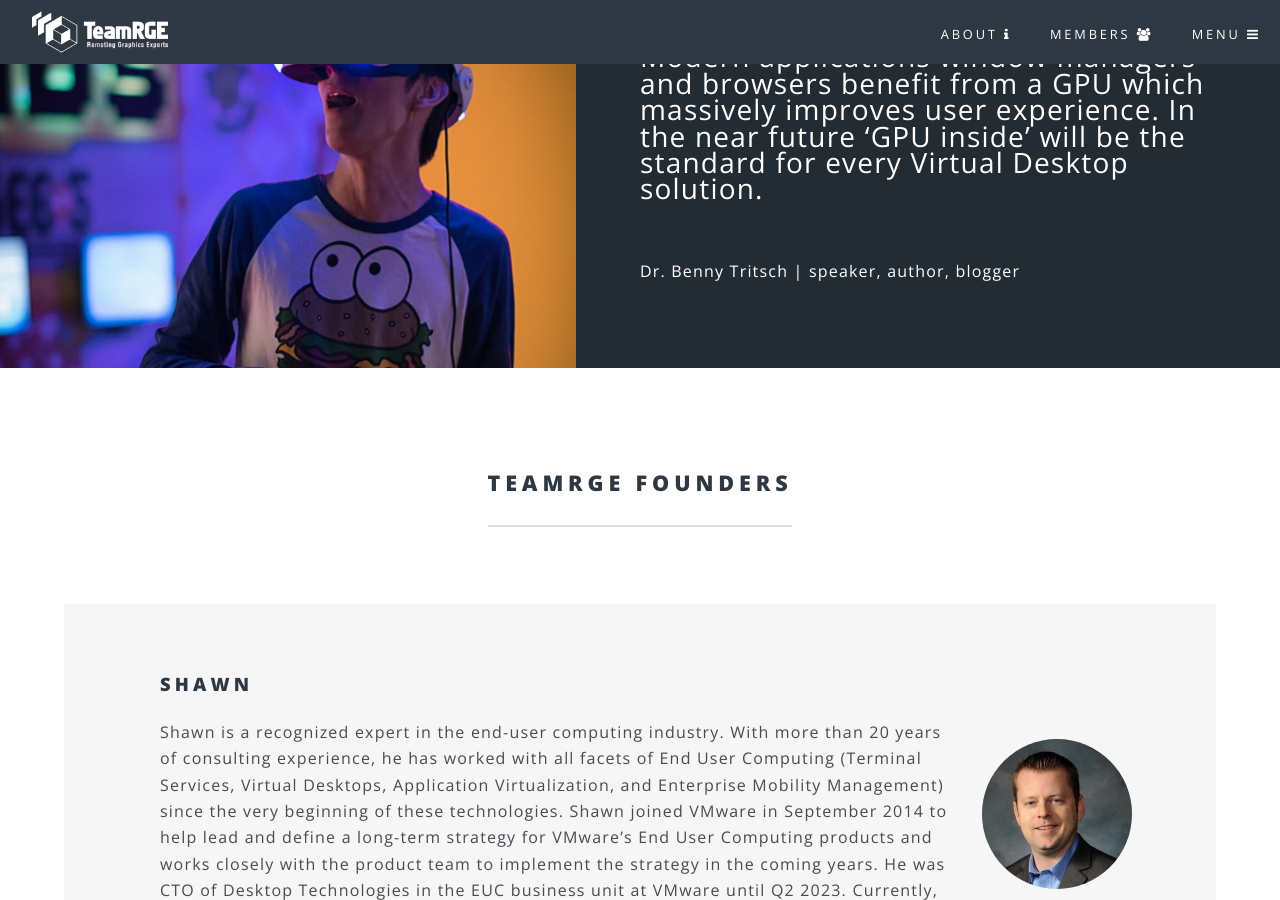
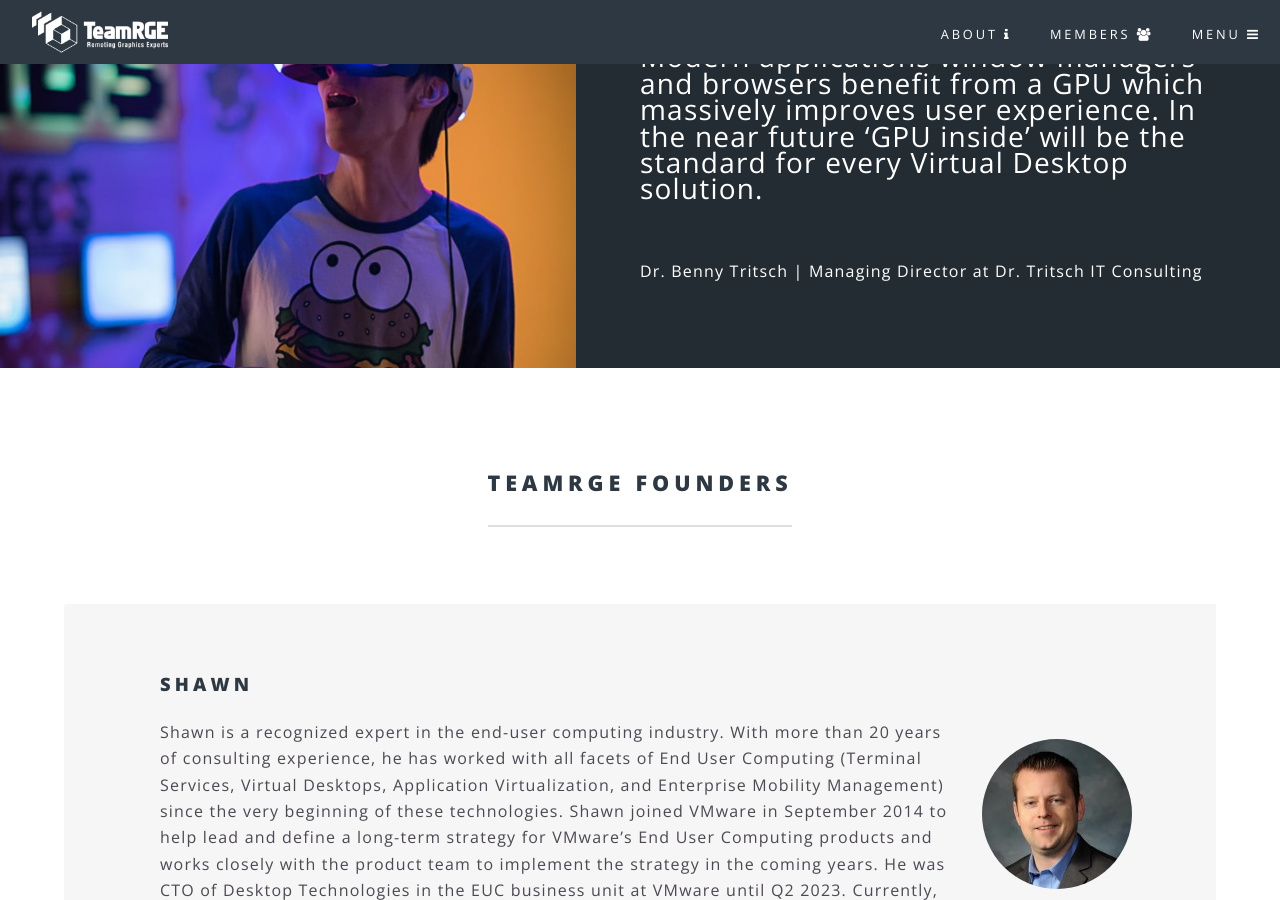
Before and after one commit to TeamRGE/teamrge-website, a Jekyll site: the page built from index.html, in a window 1280 px wide and 900 px high, scrolled down 2133 px. Built offline with Jekyll 4.4.1, drawn with Linux system fonts in a browser that asks for light colours; some of the changed text lies outside the part shown.

Commit message:
Updated titles of Benny

```diff
--- a/_config.yml
+++ b/_config.yml
@@ -39,8 +39,8 @@
   benny:
     name: Benny
     display_name: Dr. Benny Tritsch
-    company: ControlUp
-    title: Technical Evangelist
+    company: Dr. Tritsch IT Consulting
+    title: Managing Director
     picture: assets/images/members/benny.png
     page: benny-tritsch
     social:
--- a/index.html
+++ b/index.html
@@ -49,7 +49,7 @@
 								<div class="quote">
 									<p>Modern applications window managers and browsers benefit from a GPU which massively improves user experience. In the near future ‘GPU inside’ will be the standard for every Virtual Desktop solution.</p>
 								</div>
-								<p>Dr. Benny Tritsch | speaker, author, blogger</p>
+								<p>Dr. Benny Tritsch | Managing Director at Dr. Tritsch IT Consulting</p>
 							</div>
 						</section>
 					</section>
@@ -75,7 +75,7 @@
 									<div class="picture">
 										<img src="assets/images/members/benny.png" alt="" />
 									</div>
-									<p>Dr. Benny Tritsch is a Subject Matter Expert in modern workplace designs, graphics remoting and end-user experience analysis. In his role as a technical evangelist and principal consultant he works with customers and partners across Europe and North America. With his EUC Score toolset, Benny introduces user-centric quality criteria and scientific benchmarking methods to the digital workplace market. </p>
+									<p>Dr. Benny Tritsch is a Subject Matter Expert in modern workplace designs, graphics remoting and end-user experience analysis. In his role as a Managing Director at Dr. Tritsch IT Consulting he works with customers and partners across Europe and North America. With his EUC Score toolset, Benny introduces user-centric quality criteria and scientific benchmarking methods to the digital workplace market. </p>
 								</li>
 								<li>
 									<h3>Ruben</h3>
```
